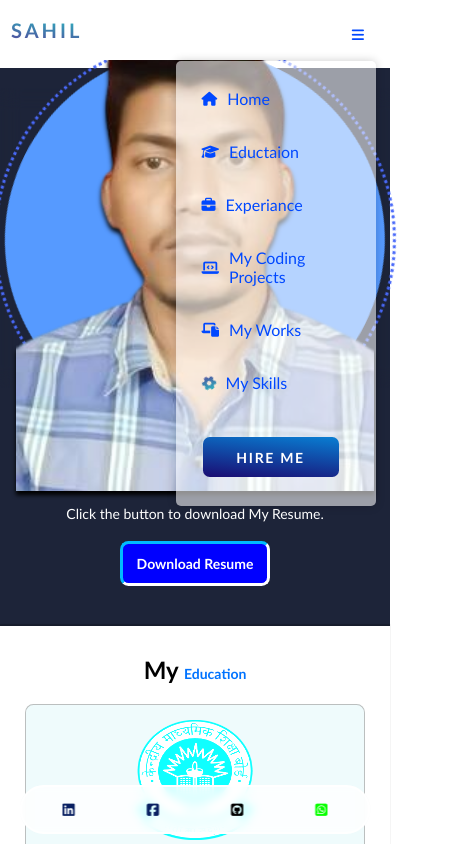
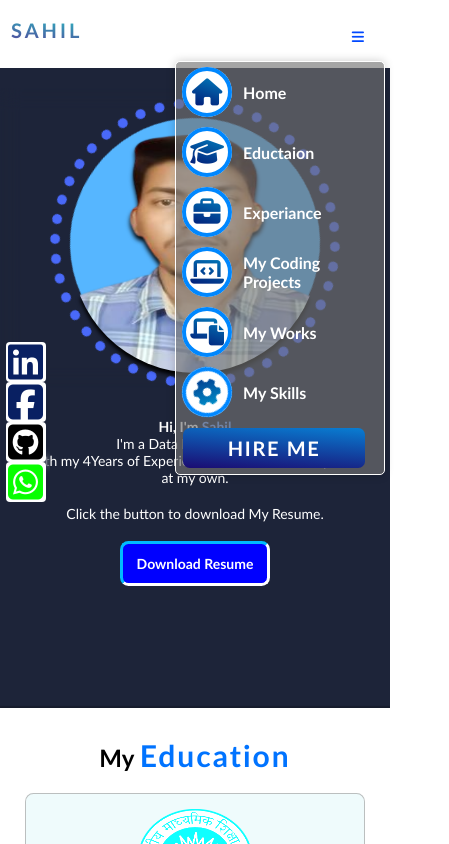
Before and after one commit to Sahil-1498/My-Portfolio-Website, a plain HTML site: page index.html in a window 390 px wide. Both pictures are taken after a click on the element 357 px from the left and 30 px from the top of the page. Shown: the top 844 px of the page, 449 px wide, since content can reach past the window. Drawn offline with Linux system fonts and the light colour scheme.

Commit message:
Update responsive.css

```diff
--- a/responsive.css
+++ b/responsive.css
@@ -7,6 +7,7 @@
 
     * {
         font-size: 14px;
+        margin: 0;
     }
 
     /* Header adjustments */
@@ -14,6 +15,7 @@
         min-height: 60px;
         max-height: 60px;
         padding: 0 5px;
+        width: 100%;
     }
 
     .logo {
@@ -21,10 +23,6 @@
         margin-left: 5px;
     }
 
-    .nav-opt {
-        width: auto;
-        margin-right: 5px;
-    }
 
     .nav-opt a {
         height: 40px;
@@ -44,29 +42,57 @@
     }
 
     /* Social links adjustments */
-    .socio-links {
-        flex-direction: row;
-        top: auto;
-        bottom: 10px;
-        left: 50%;
-        transform: translateX(-50%);
-        width: 90%;
-        justify-content: space-around;
-        background-color: rgba(255, 255, 255, 0.8);
-        padding: 5px;
-        border-radius: 25px;
+    .socio-links{
+        height: 160px;
+        width: 50px;
+        background-color: #ffffff00;
+        display: flex;
+        flex-direction: column;
+        justify-content: center;
+        position: absolute;
+        top: 50%;
+        transform: translateY(-50%);
+        border-radius: 10px;
+        border: 0px solid #ffffff00;
+        backdrop-filter: blur(5px);
+        position: fixed;
+        z-index: 1000;
     }
 
-    .socio-links a {
-        height: 35px;
-        width: 35px;
-        font-size: 25px;
+    .socio-links a{
+        height: 40px;
+        width: 40px;
+        font-size: 50px;
+        border: 1px solid rgba(0, 0, 0, 0);
+        display: flex;
+        place-items: center;
+        justify-content: center;
+        background-color: #fff;
+        border-radius: 4px;
     }
+
+    .fa-linkedin, .fa-square-facebook{
+        color: #092062;
+        font-size: 40px;
+    }
+
+    .fa-square-whatsapp{
+        color: #08ff00;
+        font-size: 40px;
+
+    }
+
+    .fa-square-github{
+        color: black;
+        font-size: 40px;
+    }
+
 
     /* Hero section adjustments */
     .hero-sec {
         flex-direction: column-reverse;
         height: auto;
+        width: 100%;
         padding: 20px 0;
     }
 
@@ -76,6 +102,7 @@
     }
 
     .hero-left {
+        height: 300px;
         font-size: 16px;
         text-align: center;
         padding-top: 30px;
@@ -84,6 +111,7 @@
     .hero-right {
         height: 300px;
         padding-top: 0;
+        border: 1px solid rgba(255, 255, 255, 0);
     }
 
     .divv {
@@ -92,18 +120,22 @@
     }
 
     .divv{
-        position: absolute;
-        height: 45vh;
-        width: 45vh;
+        position: fixed;
+        height: 40vh;
+        width: 40vh;
+        height: 250px;
+        width: 250px;
         /* background-color: #ffd500; */
-        background-color: #569aff;
-        top: 48%;
+        background-color: #56b6ff;
+        top: 50%;
         left: 50%;
         border-radius: 50%;
-        transform: translate(-50%, -48%);
+        transform: translate(-50%, -50%);
         outline-offset: 1vh;
+        outline-offset: 10px;
         /* outline: 1vw dotted rgb(255, 145, 0); */
         outline: 1vw dotted #4969f9;
+        outline: 10px dotted #4969f9;
         animation-name: rotateb;
         animation-duration: 20s;
         animation-iteration-count: infinite;
@@ -115,15 +147,28 @@
 
     .imgs{
         z-index: 2;
-        height: 110%;
-        width: 70%;
+        height: 250px;
+        width: 250px;
         display: flex;
+        border-radius: 50%;
         justify-content: center;
         filter: drop-shadow(0 4px 2px rgb(0, 0, 0));
         position: relative;
-        top: 3vh;
+        overflow: hidden;
+        border: 1px solid rgba(255, 255, 255, 0);
+        top: 2.5vh;
     }
 
+    /* .imgs img{
+        height: 90px;
+        width: 90px;
+    } */
+
+
+    .imgs img{
+        height: 100%;
+        width: 100%;
+    }
 
     .res-down {
         width: 150px;
@@ -135,6 +180,7 @@
     /* Education section adjustments */
     .b1 {
         height: auto;
+        width: 100%;
         padding: 20px 0;
     }
 
@@ -168,6 +214,7 @@
     /* Experience section adjustments */
     .b2 {
         height: auto;
+        width: 100%;
         padding: 20px 0;
     }
 
@@ -195,6 +242,7 @@
     /* Projects section adjustments */
     .b3 {
         height: auto;
+        width: 100%;
         padding: 20px 0;
     }
 
@@ -215,6 +263,7 @@
     /* Excel projects section adjustments */
     .b4 {
         height: auto;
+        width: 100%;
         padding: 20px 0;
     }
 
@@ -233,11 +282,14 @@
     }
 
     .exl-title {
+        height: 20px;
         font-size: 16px;
     }
 
     .exl-frame iframe, .exl-frame video {
         height: 300px;
+        height: fit-content;
+        background-color: #00d9ff;
     }
 
     /* Skills section adjustments */
@@ -273,6 +325,7 @@
     /* Footer adjustments */
     .footer {
         height: auto;
+        width: 100%;
         padding: 20px 0;
     }
 
@@ -382,26 +435,30 @@
         display: none;
         position: absolute;
         top: 60px; /* Height of header */
-        right: 1vh;
+        right: 0px;
         background-color: #031f4f;
-        background-color: #ffffff90;
+        background-color: #747373a4;
+        backdrop-filter: blur(10px);
         border-radius: 5px;
         box-shadow: 0 0 10px rgba(0,0,0,0.2);
         flex-direction: column;
-        width: 200px;
-        padding: 10px;
+        width: 210px;
+        padding: 0 1px;
         z-index: 1000;
     }
 
     /* Show nav-opt when active class is added */
     .nav-opt.active {
         display: flex;
+        justify-content: center;
+        border: 1px solid white;
+        backdrop-filter: blur(10px);
     }
 
     /* Style hamburger icon */
     .hamburger {
         display: block;
-        font-size: 24px;
+        font-size: 30px;
         color: #0048ff;
         cursor: pointer;
         padding: 10px;
@@ -415,32 +472,74 @@
         justify-content: flex-start;
         width: 100%;
         height: auto;
-        padding: 12px 15px;
-        margin: 5px 0;
+        padding: 5px;
+        border: none;
         border-radius: 5px;
-        border: none;
         font-size: 16px;
         text-align: left;
+    }
+
+    .nav-opt a:hover{
+        background: #302f2f90;
     }
 
     /* Add text next to icons */
     .nav-opt a::after {
         content: attr(title);
+        border: 1px solid rgba(255, 255, 255, 0);
         margin-left: 10px;
-        color: #0048ff;
+        font-weight: 700;
+        color: #ffffff;
     }
+
+    .nav-opt a i{
+        height: 50px;
+        width: 50px;
+        display: grid;
+        place-items: center;
+        border-radius: 50%;
+        font-size: 27px;
+        border: 4px solid rgb(0, 135, 254);
+        z-index: 100;
+        background: linear-gradient(to top right, #030365, #00d9ff);
+    background-size: 300%; /* Makes gradient larger for smooth animation */
+    background-clip: text;
+    -webkit-background-clip: text; /* For Safari */
+    color: transparent; /* Makes the text itself transparent */
+    }
+
 
     /* Style the HIRE ME button */
     .spl-btn {
         width: 100%;
-        margin-top: 10px;
+        display: flex;
+        align-items: center;
+        justify-content: center;
+        background: #00000000;
     }
 
     .hr-me button {
         width: 100%;
         height: 40px;
-        font-size: 14px;
+        font-size: 20px;
+        font-weight: 700;
     }
+
+    .gear-bg{
+        background-color: #fff;
+        border-radius: 50%;
+    }
+
+.edu-title span,
+.exp-title span,
+.proj-title span,
+.skill-head span{
+    font-size: 30px;
+    letter-spacing: 2px;
+}
+
+
+
 
     /* Hide hamburger on larger screens */
     @media only screen and (min-width: 477px) {
```
